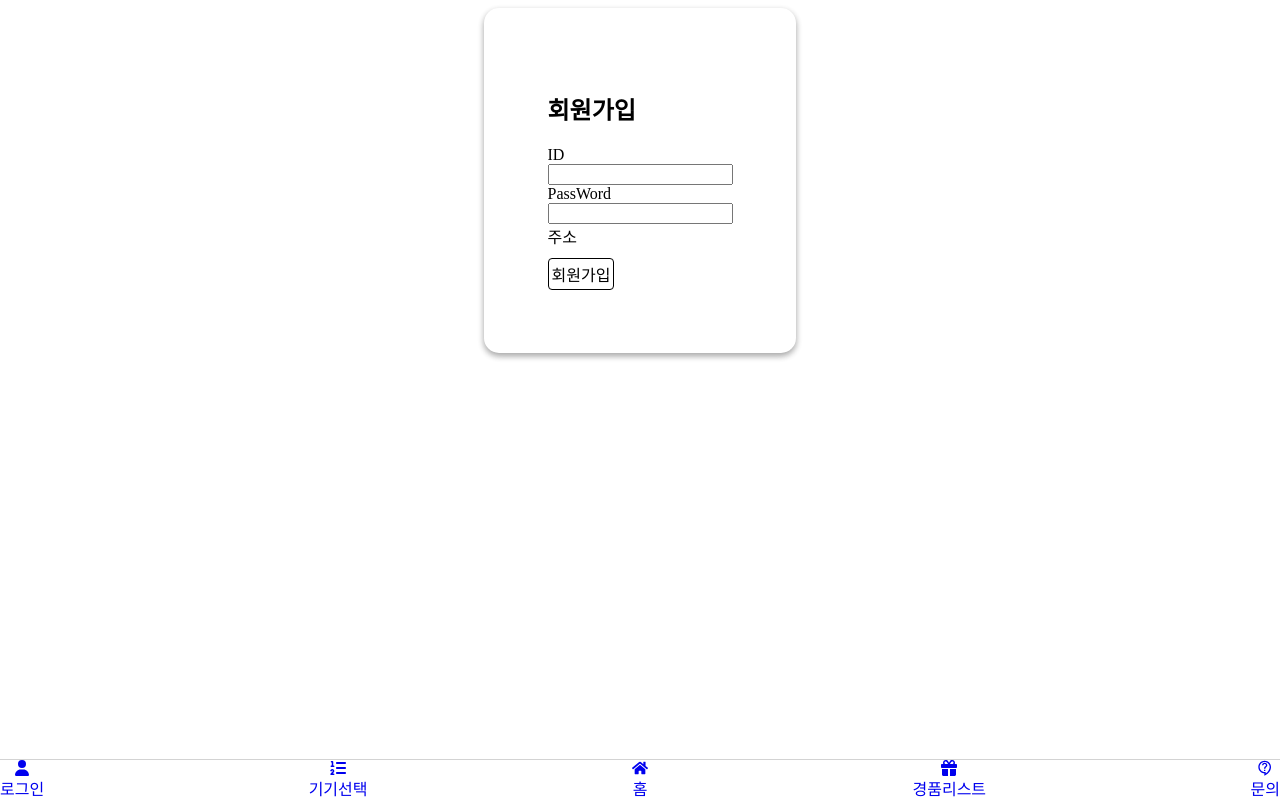
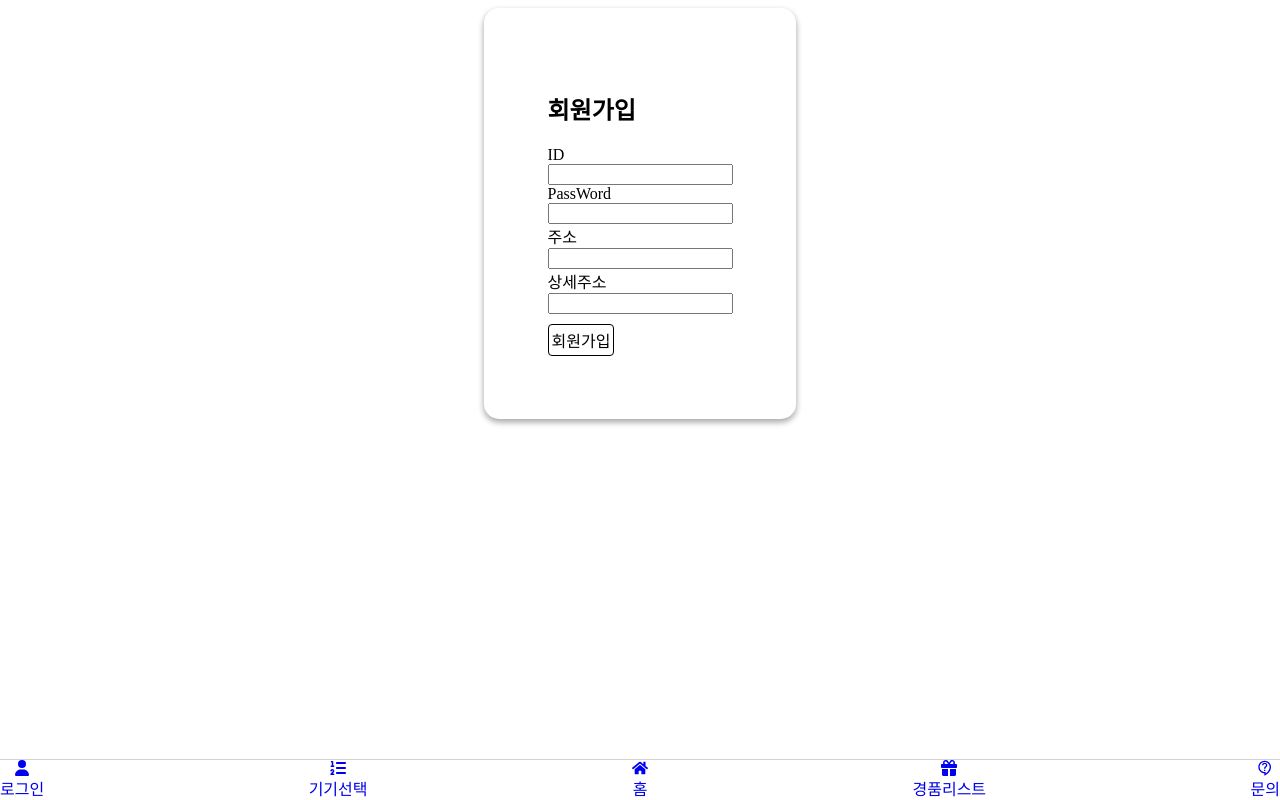
Before and after one commit to pho9902/SS_Front, a React (Create React App) app: page /regist in a window 1280 px wide. Built offline with nearby package versions, Linux system fonts and the light colour scheme.

Commit message:
feat: 회원가입 api 도입

```diff
--- a/src/Auth/Login/index.tsx
+++ b/src/Auth/Login/index.tsx
@@ -11,6 +11,7 @@ export default function Login() {
     console.log(id, password)
     Auth.login(id, password).then(res => console.log(res)).catch(err => console.log(err))
   }
+
   return (
     <S.Wrap>
       <S.Title>로그인</S.Title>
--- a/src/Auth/Regist/index.tsx
+++ b/src/Auth/Regist/index.tsx
@@ -1,28 +1,24 @@
+import { Auth } from "../../api";
 import * as S from "./style";
 import { useRef, useState } from "react";
 
+interface RegisterInfo {
+  username: string | undefined;
+  password: string | undefined;
+  adress: string | undefined;
+  adress_detail: string | undefined;
+}
+
 export default function Regist() {
-  const sDummy = {
-    id: "aa1234",
-    pw: "as33",
-  };
-  const fDummy = [
-    {
-      id: "a",
-      pw: "as33",
-      // 아이디가 짧음 최소 2자
-    },
-    {
-      id: "aasdfkjasdoifhjdsiofh123",
-      pw: "as33",
-      //아이디 김 최대 8자
-    },
-  ];
-
   const [isIdWrong, setIsIdWrong] = useState<boolean>(false);
   const idRef = useRef<HTMLInputElement>(null);
   const passwordRef = useRef<HTMLInputElement>(null);
+  const adressRef = useRef<HTMLInputElement>(null);
+  const adressDetailRef = useRef<HTMLInputElement>(null);
 
+  function authRegister(info: RegisterInfo) {
+    Auth.register(info).then(res => console.log(res)).catch(err => console.log(err))
+  }
   return (
     <S.Wrap>
       <S.Title>회원가입</S.Title>
@@ -34,12 +30,25 @@ export default function Regist() {
         <S.Label>PassWord</S.Label>
         <S.Input ref={passwordRef}></S.Input>
       </S.FormBox>
-      <div>주소</div>
+      <S.FormBox>
+        <S.Label>주소</S.Label>
+        <S.Input ref={adressRef}></S.Input>
+      </S.FormBox>
+      <S.FormBox>
+        <S.Label>상세주소</S.Label>
+        <S.Input ref={adressDetailRef}></S.Input>
+      </S.FormBox>
       <S.BtnBox>
         <S.Btn
           onClick={() => {
-            console.log(idRef.current?.value, passwordRef.current?.value);
-          }}
+              authRegister({
+                username: idRef.current?.value,
+                password: passwordRef.current?.value,
+                adress: adressRef.current?.value,
+                adress_detail: adressDetailRef.current?.value
+              })
+            }
+        }
         >
           회원가입
         </S.Btn>
--- a/src/api/Auth/index.ts
+++ b/src/api/Auth/index.ts
@@ -14,3 +14,22 @@ export function login(id: string, password: string) {
           }
     })
 }
+interface RegisterInfo {
+    username: string | undefined;
+    password: string | undefined;
+    adress: string | undefined;
+    adress_detail: string | undefined;
+  }
+
+
+export function register(info: RegisterInfo) {
+    return axios({
+        url: process.env.REACT_APP_DOMAIN + '/auth/register',
+        method: 'POST',
+        headers: {
+            'Accept':'application/json',
+            'Content-Type': 'application/json'
+          },
+          data: info
+    })
+}
```
